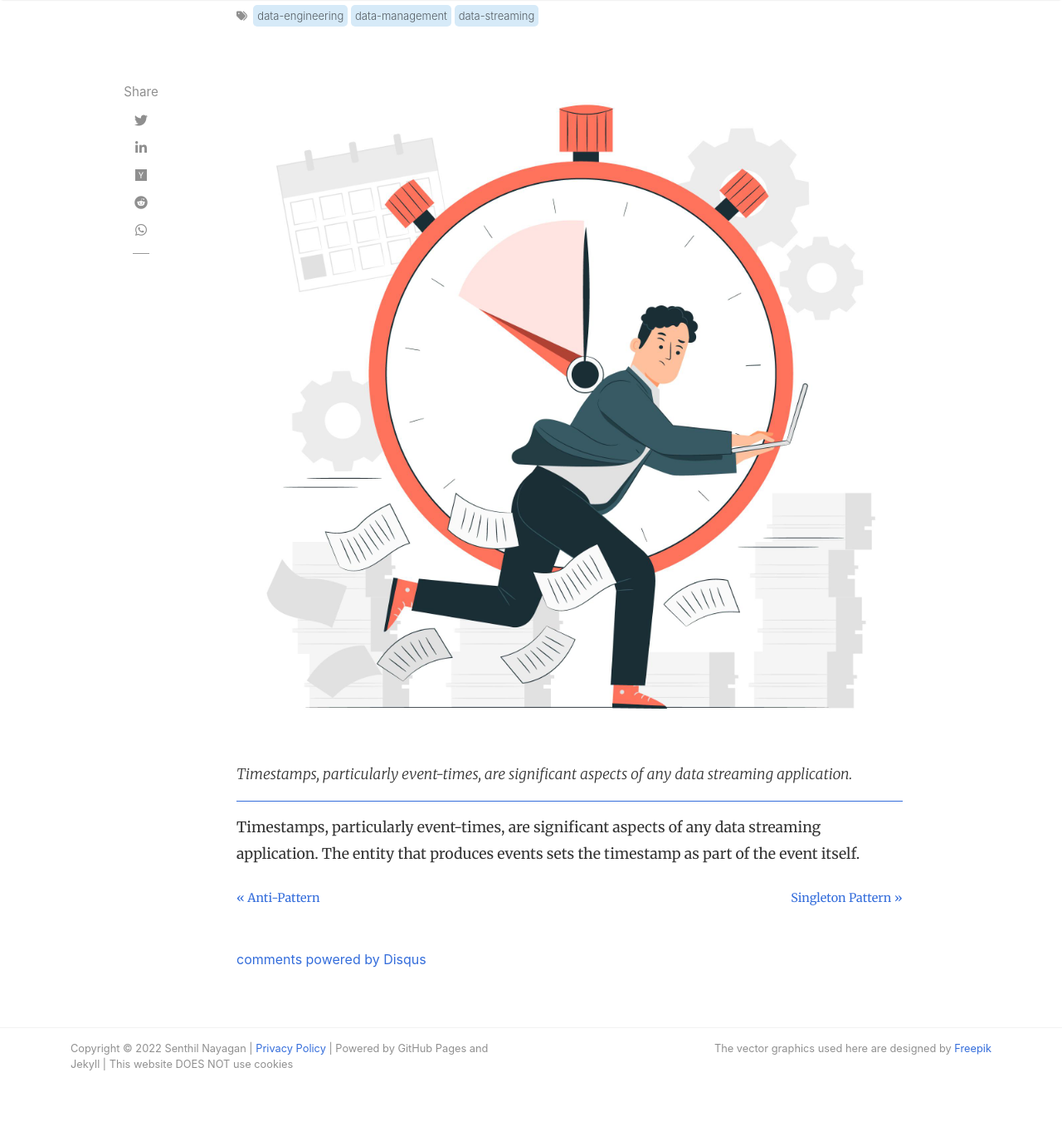
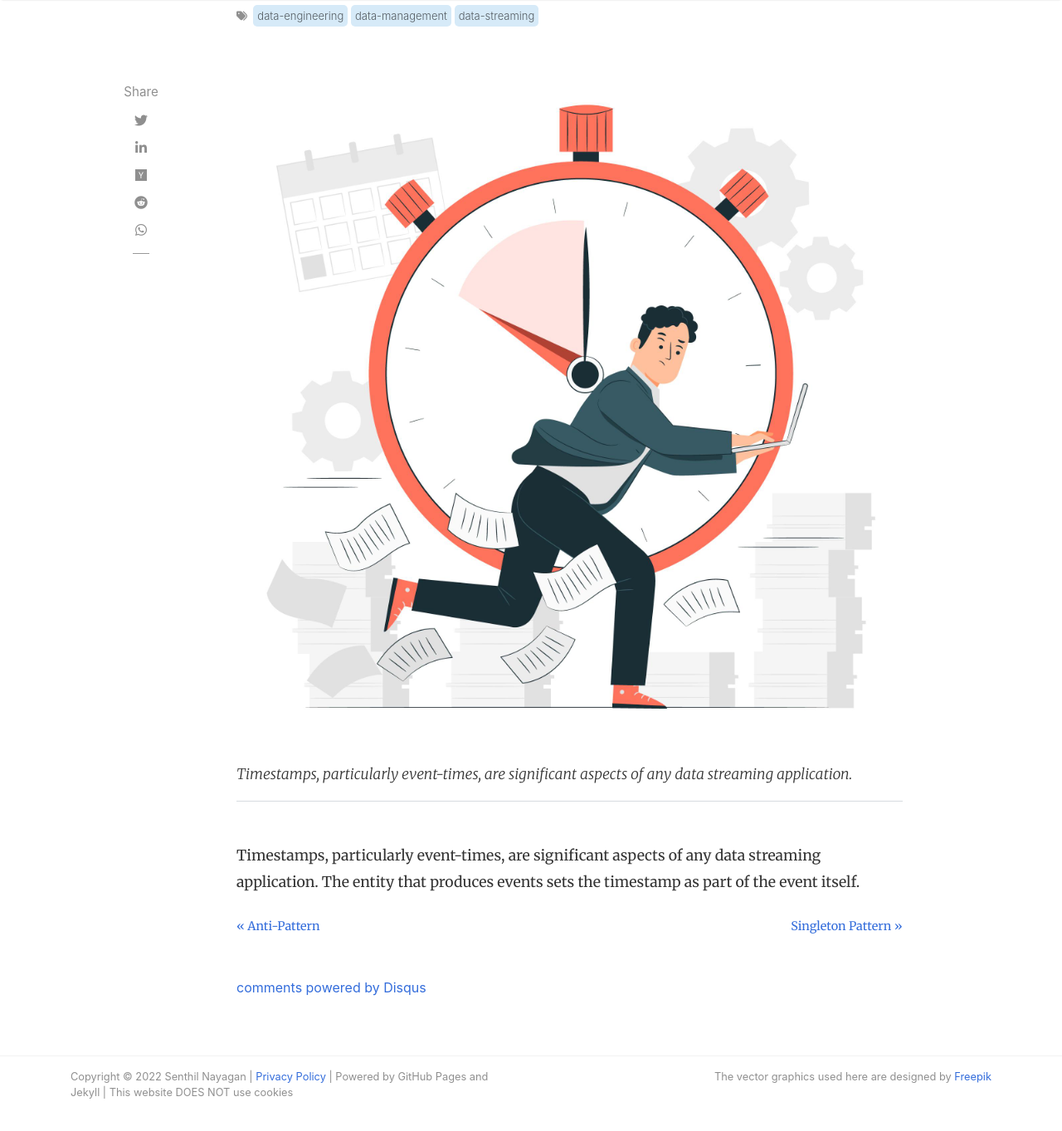
Before and after one commit to SenthilNayagan/senthilnayagan.github.io, a Jekyll site: the page built from _posts/data-management/data-engineering/data-streaming/2022-07-21-time-concepts-in-data-streaming.markdown, in a window 1280 px wide and 1400 px high, scrolled down 424 px. Shown: the top 1363 px of the window at 83% size. Built offline with Jekyll 4.4.1, drawn with Linux system fonts in a browser that asks for light colours; nearby versions of some CDN libraries; comment, search, counter and statistics services are not loaded.

Commit message:
Horizontal line style modified

```diff
--- a/assets/css/screen.css
+++ b/assets/css/screen.css
@@ -339,8 +339,9 @@
 hr.grey_line {
     height: 1px;
     width: 100%;
-    background: rgb(52, 109, 219);
+    background: #D6DBDF;
     border: none;
+    margin-bottom: 50px;
 }
 
 .footer {
```
